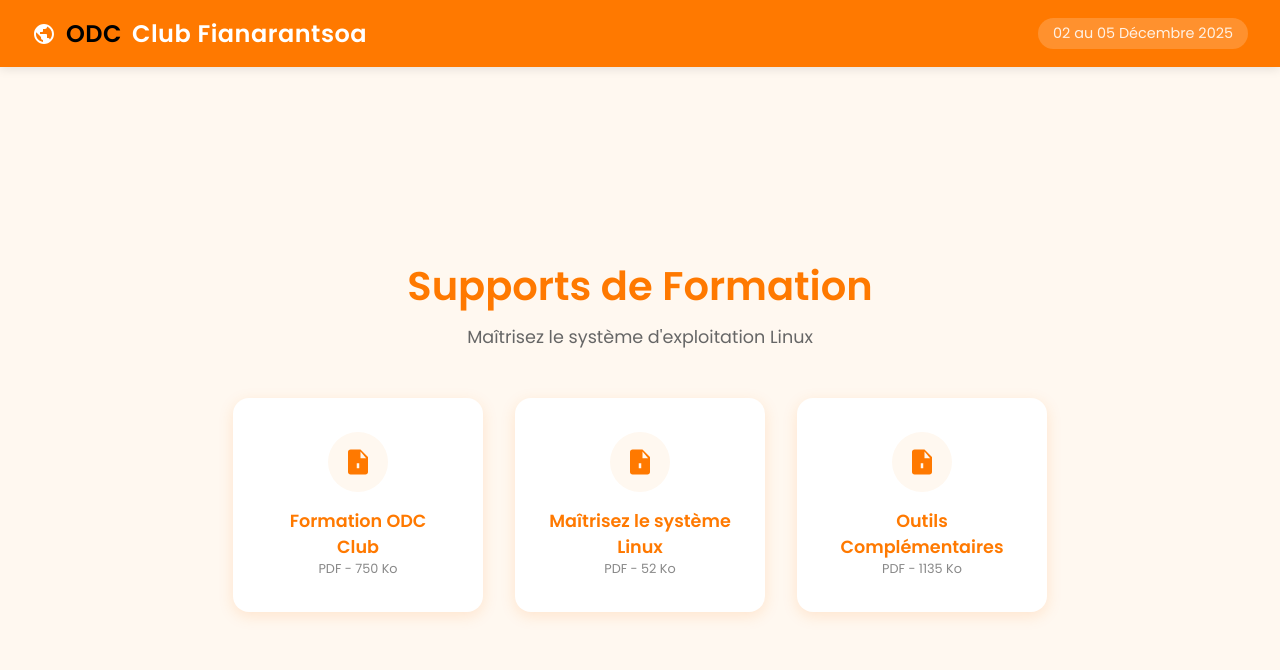
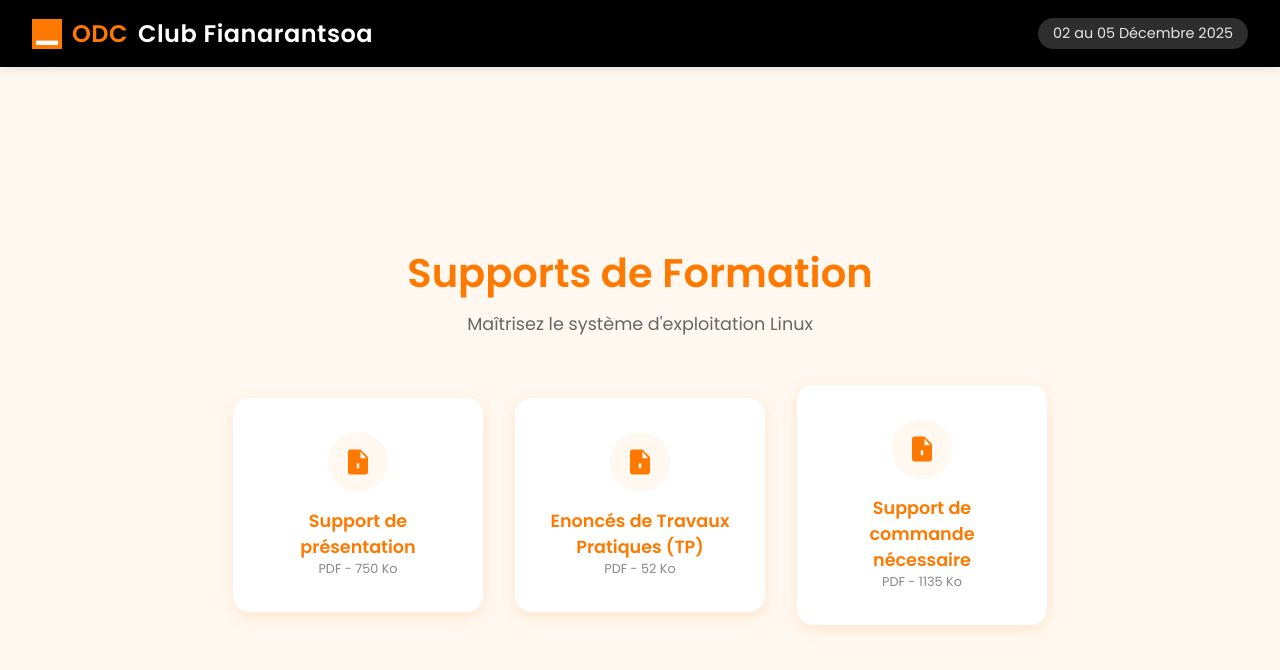
Before and after one commit to amorostodizara/support, a plain HTML site: page index.html in a window 1280 px wide. Drawn offline with Linux system fonts and the light colour scheme.

Commit message:
ajouter texte et logo navbar

```diff
--- a/index.html
+++ b/index.html
@@ -20,8 +20,9 @@
     <!-- Navigation -->
     <nav class="navbar">
         <div class="navbar-logo">
-            <!-- SVG adapté au nouvel orange -->
-            <svg viewBox="0 0 24 24" width="24" height="24" fill="white"><path d="M12 2C6.48 2 2 6.48 2 12s4.48 10 10 10 10-4.48 10-10S17.52 2 12 2zm-1 17.93c-3.95-.49-7-3.85-7-7.93 0-.62.08-1.21.21-1.79L9 15v1c0 1.1.9 2 2 2v1.93zm6.9-2.54c-.26-.81-1-1.39-1.9-1.39h-1v-3c0-.55-.45-1-1-1H8v-2h2c.55 0 1-.45 1-1V7h2c1.1 0 2-.9 2-2v-.41c2.93 1.19 5 4.06 5 7.41 0 2.08-.8 3.97-2.1 5.39z"/></svg>
+        <img src="assets/favicon.png" alt="Logo ODC"
+                 onerror="this.onerror=null; this.outerHTML='[ODC]';"
+                 title="ODC Club ">
             <span class="odc"> ODC </span>Club Fianarantsoa
         </div>
         <div class="nav-status">02 au 05 Décembre 2025</div>
@@ -46,7 +47,7 @@
                     <svg viewBox="0 0 24 24"><path d="M14 2H6c-1.1 0-1.99.9-1.99 2L4 20c0 1.1.89 2 1.99 2H18c1.1 0 2-.9 2-2V8l-6-6zm-3 15v-4h2v4h-2zm3-8V3.5L18.5 9H14z"/></svg>
                 </div>
                 <div class="text-container">
-                    <div class="btn-text">Formation ODC Club</div>
+                    <div class="btn-text">Support de présentation</div>
                     <!-- Le sous-texte sera rempli par JavaScript -->
                     <div class="btn-subtext"></div>
                 </div>
@@ -62,7 +63,7 @@
                     <svg viewBox="0 0 24 24"><path d="M14 2H6c-1.1 0-1.99.9-1.99 2L4 20c0 1.1.89 2 1.99 2H18c1.1 0 2-.9 2-2V8l-6-6zm-3 15v-4h2v4h-2zm3-8V3.5L18.5 9H14z"/></svg>
                 </div>
                 <div class="text-container">
-                    <div class="btn-text">Maîtrisez le système Linux</div>
+                    <div class="btn-text">Enoncés de Travaux Pratiques (TP) </div>
                     <!-- Le sous-texte sera rempli par JavaScript -->
                     <div class="btn-subtext"></div>
                 </div>
@@ -78,7 +79,7 @@
                     <svg viewBox="0 0 24 24"><path d="M14 2H6c-1.1 0-1.99.9-1.99 2L4 20c0 1.1.89 2 1.99 2H18c1.1 0 2-.9 2-2V8l-6-6zm-3 15v-4h2v4h-2zm3-8V3.5L18.5 9H14z"/></svg>
                 </div>
                 <div class="text-container">
-                    <div class="btn-text">Outils Complémentaires</div>
+                    <div class="btn-text"> Support de commande nécessaire</div>
                     <!-- Le sous-texte sera rempli par JavaScript -->
                     <div class="btn-subtext"></div>
                 </div>
--- a/style.css
+++ b/style.css
@@ -28,9 +28,21 @@
             flex-direction: column;
         }
 
+
+        /* Indicateur visuel simple pour la navbar */
+        .nav-status {
+            font-size: 0.9rem;
+            opacity: 0.9;
+            background: rgba(255,255,255,0.2);
+            padding: 5px 15px;
+            border-radius: 20px;
+        }
+
+
+
         /* --- 2. NAVBAR --- */
         .navbar {
-            background-color: var(--primary);
+            background-color:black;
             color: var(--white);
             padding: 1rem 2rem;
             display: flex;
@@ -49,6 +61,12 @@
             display: flex;
             align-items: center;
             gap: 10px;
+        }
+     /* Style pour l'image du logo PNG */
+        .navbar-logo img {
+            height: 30px; /* Taille de l'image ajustée */
+            width: auto;
+            object-fit: contain;
         }
 
         /* Indicateur visuel simple pour la navbar */
@@ -193,7 +211,7 @@
             animation: spin 1s linear infinite;
         }
         .odc{
-            color: black;
+            color: var(--primary);
         }
 
         @keyframes spin {
```
